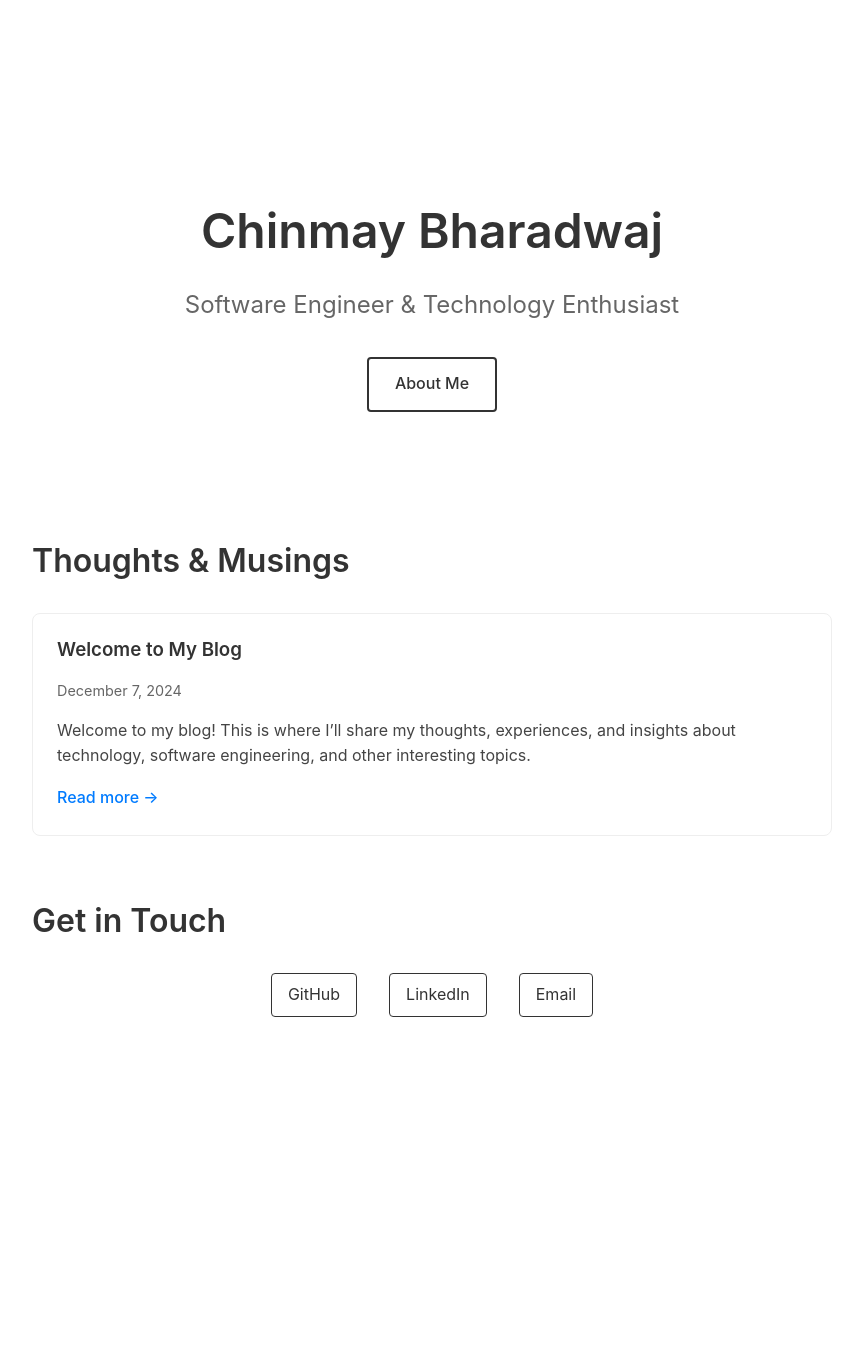
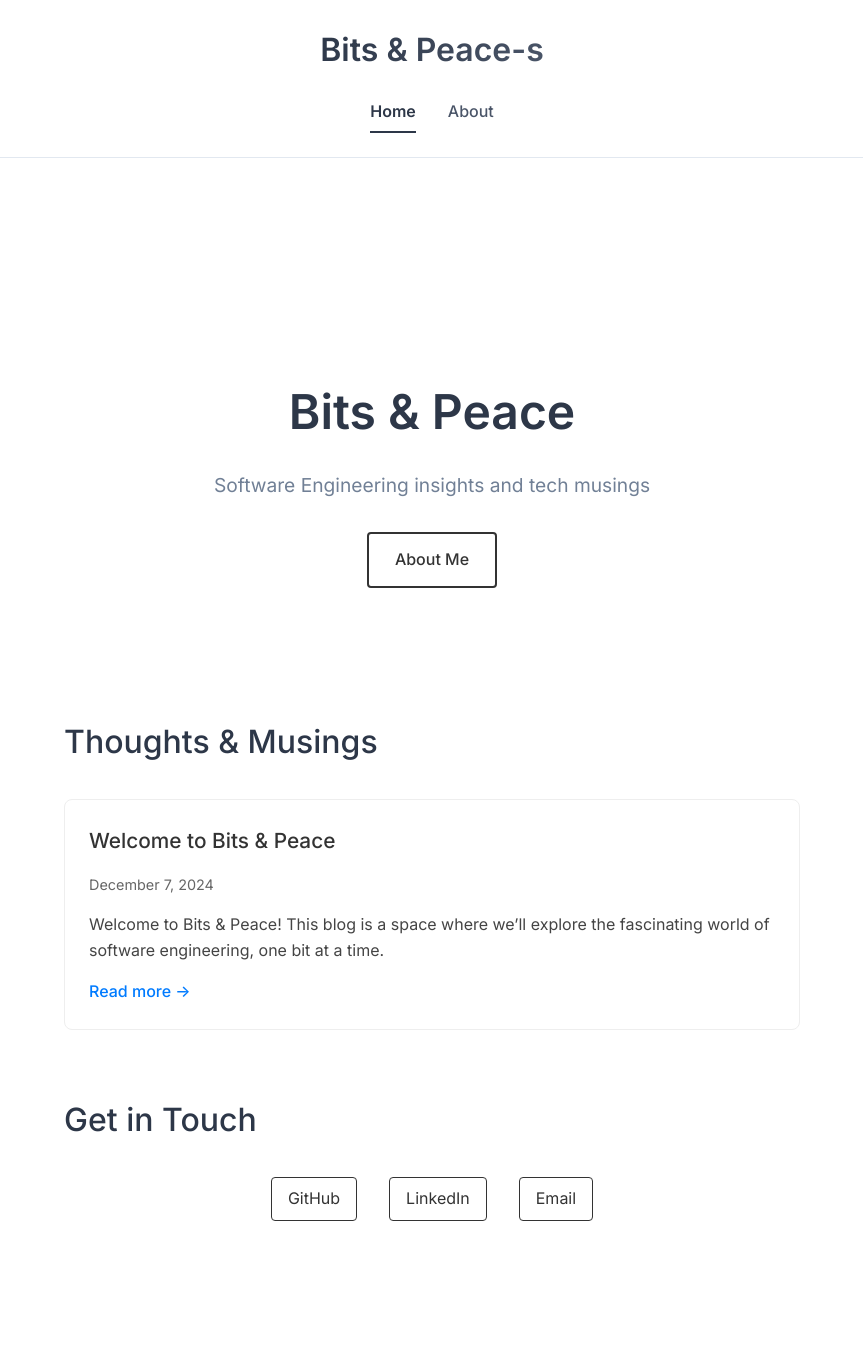
Before and after one commit to chinmayb/chinmay.github.io, a Jekyll site: the page built from index.html, in a window 1280 px wide. Shown: the whole page, without its empty margins (208-1071 px from the left). Built offline with Jekyll 4.4.1, drawn with Linux system fonts in a browser that asks for light colours; before the commit the page ends 1113 px from its top, so only the background shows below that.

Commit message:
more modifications to home & about page

```diff
--- a/_config.yml
+++ b/_config.yml
@@ -18,13 +18,14 @@
 # You can create any custom variable you would like, and they will be accessible
 # in the templates via {{ site.myvariable }}.
 
-title: Chinmay Bharadwaj
-email: acbharadwaj@gmail.com
-description: >- # this means to ignore newlines until "baseurl:"
-  Professional portfolio of Chinmay Bharadwaj - Software Engineer and Technology Enthusiast.
-  Exploring the intersection of technology, innovation, and problem-solving.
-baseurl: "" # the subpath of your site, e.g. /blog
-url: "https://chinmayb.github.io" # the base hostname & protocol for your site
+title: "Bits & Peace-s"
+author: Chinmaya Bharadwaj
+email: chinmayb@example.com
+description: >-
+  Exploring technology, one bit at a time. Software engineering insights,
+  system design discussions, and tech musings.
+baseurl: ""
+url: ""
 github_username: chinmayb
 linkedin_username: chinmaybharadwaj
 
--- a/_layouts/default.html
+++ b/_layouts/default.html
@@ -3,10 +3,22 @@
 <head>
     <meta charset="UTF-8">
     <meta name="viewport" content="width=device-width, initial-scale=1.0">
-    <title>{{ site.title }}</title>
+    <title>{% if page.title %}{{ page.title }} | {% endif %}{{ site.title }}</title>
+    <link href="https://fonts.googleapis.com/css2?family=Inter:wght@400;500;600&display=swap" rel="stylesheet">
     <link rel="stylesheet" href="{{ '/assets/css/style.css' | relative_url }}">
 </head>
 <body>
-    {{ content }}
+    <header>
+        <div class="site-title">
+            <a href="/">{{ site.title }}</a>
+        </div>
+        <nav>
+            <a href="/" {% if page.url == "/" %}class="active"{% endif %}>Home</a>
+            <a href="/about" {% if page.url == "/about/" %}class="active"{% endif %}>About</a>
+        </nav>
+    </header>
+    <main>
+        {{ content }}
+    </main>
 </body>
 </html>
--- a/_posts/2024-12-07-welcome-to-my-blog.md
+++ b/_posts/2024-12-07-welcome-to-my-blog.md
@@ -1,18 +1,20 @@
 ---
 layout: post
-title:  "Welcome to My Blog"
-date:   2024-12-07 17:05:50 +0530
-categories: thoughts
+title: "Welcome to Bits & Peace"
+date: 2024-12-07 12:00:00 +0530
+categories: general
 ---
 
-Welcome to my blog! This is where I'll share my thoughts, experiences, and insights about technology, software engineering, and other interesting topics.
+Welcome to Bits & Peace! This blog is a space where we'll explore the fascinating world of software engineering, one bit at a time.
 
-## Why Start a Blog?
+## What to Expect
 
-I believe in the power of sharing knowledge and experiences. Through this blog, I aim to:
-- Document my learning journey
-- Share technical insights
-- Discuss interesting problems and their solutions
-- Connect with like-minded individuals
+Here's what you'll find on Bits & Peace:
+- Deep dives into software architecture and system design
+- Practical coding insights and best practices
+- Explorations of new technologies and tools
+- Thoughts on developer productivity and growth
 
-Stay tuned for more posts about software engineering, technology trends, and personal experiences in the tech industry.
+Our goal is to share knowledge that helps build better software, foster technical discussions, and explore the art of elegant solutions.
+
+Stay tuned for more posts coming soon!
--- a/assets/css/style.css
+++ b/assets/css/style.css
@@ -1,96 +1,165 @@
-/* Global styles */
-:root {
-    --primary-color: #333;
-    --secondary-color: #666;
-    --background-color: #fff;
-    --accent-color: #007bff;
-}
-
+/* Base */
 body {
-    font-family: -apple-system, BlinkMacSystemFont, 'Segoe UI', Roboto, Oxygen, Ubuntu, Cantarell, 'Open Sans', 'Helvetica Neue', sans-serif;
+    font-family: 'Inter', -apple-system, BlinkMacSystemFont, sans-serif;
     line-height: 1.6;
-    color: var(--primary-color);
-    background-color: var(--background-color);
+    color: #2d3748;
     margin: 0;
     padding: 0;
 }
 
-/* Typography */
-h1, h2, h3, h4, h5, h6 {
-    font-weight: 600;
-    line-height: 1.3;
+/* Header */
+header {
+    border-bottom: 1px solid #e2e8f0;
+    padding: 1.5rem 1rem;
+    text-align: center;
+    background: white;
 }
 
-/* Links */
-a {
-    color: var(--accent-color);
-    text-decoration: none;
-    transition: color 0.3s ease;
+.site-title {
+    margin-bottom: 1rem;
 }
 
-a:hover {
-    color: var(--primary-color);
+.site-title a {
+    font-size: 2rem;
+    font-weight: 600;
+    color: #2d3748;
+    text-decoration: none;
+    background: linear-gradient(120deg, #2d3748, #4a5568);
+    -webkit-background-clip: text;
+    -webkit-text-fill-color: transparent;
+    background-clip: text;
 }
 
-/* Container */
-.container {
-    max-width: 1200px;
-    margin: 0 auto;
-    padding: 0 2rem;
+nav {
+    display: flex;
+    justify-content: center;
+    gap: 2rem;
 }
 
-/* Navigation */
-.site-header {
-    padding: 1rem 0;
-    border-bottom: 1px solid #eee;
+nav a {
+    text-decoration: none;
+    color: #4a5568;
+    font-weight: 500;
+    padding: 0.5rem 0;
+    position: relative;
 }
 
-.site-nav {
-    display: flex;
-    justify-content: space-between;
-    align-items: center;
+nav a:after {
+    content: '';
+    position: absolute;
+    width: 100%;
+    height: 2px;
+    bottom: 0;
+    left: 0;
+    background-color: #2d3748;
+    transform: scaleX(0);
+    transition: transform 0.3s ease;
 }
 
-/* Footer */
-.site-footer {
-    margin-top: 4rem;
-    padding: 2rem 0;
-    border-top: 1px solid #eee;
-    text-align: center;
+nav a:hover:after,
+nav a.active:after {
+    transform: scaleX(1);
 }
 
-/* Responsive Design */
-@media (max-width: 768px) {
-    .container {
-        padding: 0 1rem;
-    }
+nav a.active {
+    color: #2d3748;
+    font-weight: 600;
 }
 
-/* Project Grid */
-.project-grid {
+/* Layout */
+main {
+    max-width: 800px;
+    margin: 0 auto;
+    padding: 2rem;
+}
+
+/* Typography */
+h1 {
+    font-size: 2.5rem;
+    font-weight: 600;
+    margin-bottom: 1rem;
+}
+
+h2 {
+    font-size: 1.8rem;
+    font-weight: 500;
+    margin: 2rem 0 1rem;
+}
+
+h3 {
+    font-size: 1.3rem;
+    font-weight: 500;
+    margin: 1.5rem 0 0.5rem;
+}
+
+/* Home */
+.hero {
+    text-align: center;
+    margin: 3rem 0;
+}
+
+.hero p {
+    color: #718096;
+    font-size: 1.2rem;
+}
+
+.post-preview {
+    margin: 2rem 0;
+    padding-bottom: 2rem;
+    border-bottom: 1px solid #e2e8f0;
+}
+
+.post-preview:last-child {
+    border-bottom: none;
+}
+
+.post-preview time {
+    color: #718096;
+    font-size: 0.9rem;
+}
+
+/* About */
+.about-container {
+    max-width: 800px;
+    margin: 0 auto;
+}
+
+.skills-grid {
     display: grid;
-    grid-template-columns: repeat(auto-fit, minmax(300px, 1fr));
+    grid-template-columns: repeat(auto-fit, minmax(250px, 1fr));
     gap: 2rem;
     margin: 2rem 0;
 }
 
-.project-card {
-    border: 1px solid #eee;
+.skill-category {
+    padding: 1.5rem;
+    border: 1px solid #e2e8f0;
     border-radius: 8px;
-    padding: 1.5rem;
-    transition: transform 0.3s ease;
 }
 
-.project-card:hover {
-    transform: translateY(-5px);
+/* Responsive */
+@media (max-width: 600px) {
+    .site-title a {
+        font-size: 1.5rem;
+    }
+
+    nav {
+        gap: 1rem;
+    }
+
+    main {
+        padding: 1rem;
+    }
+
+    h1 {
+        font-size: 2rem;
+    }
+
+    .hero p {
+        font-size: 1.1rem;
+    }
+
+    .skills-grid {
+        grid-template-columns: 1fr;
+    }
 }
-
-/* Animations */
-@keyframes fadeIn {
-    from { opacity: 0; }
-    to { opacity: 1; }
-}
-
-.fade-in {
-    animation: fadeIn 1s ease-in;
-}
--- a/index.html
+++ b/index.html
@@ -1,5 +1,6 @@
 ---
 layout: default
+title: Home
 ---
 
 <style>
@@ -134,8 +135,8 @@ layout: default
 
 <div class="home-container">
     <section class="hero">
-        <h1>Chinmay Bharadwaj</h1>
-        <p class="subtitle">Software Engineer & Technology Enthusiast</p>
+        <h1>Bits & Peace</h1>
+        <p class="subtitle">Software Engineering insights and tech musings</p>
         <div class="hero-links">
             <a href="/about" class="button">About Me</a>
         </div>
```
Also changed, not shown: about.markdown (+17 -5 lines).
